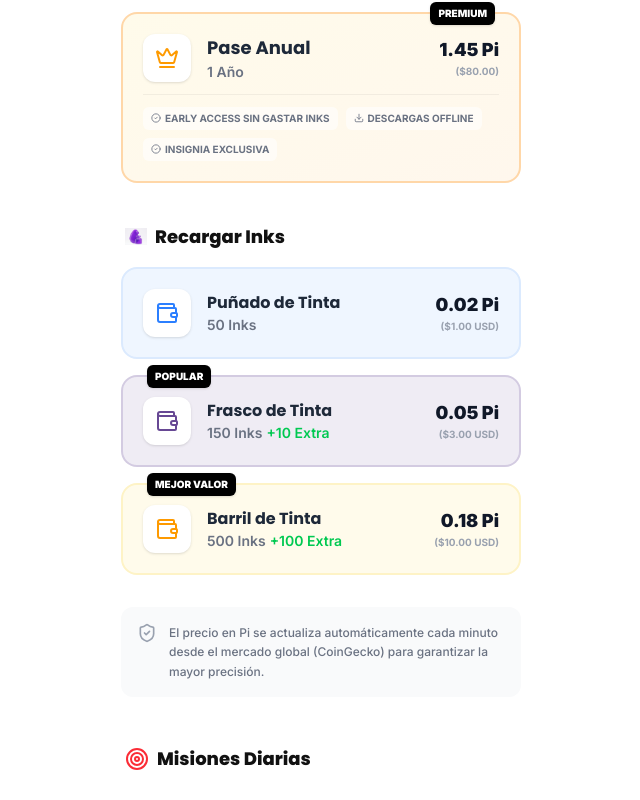
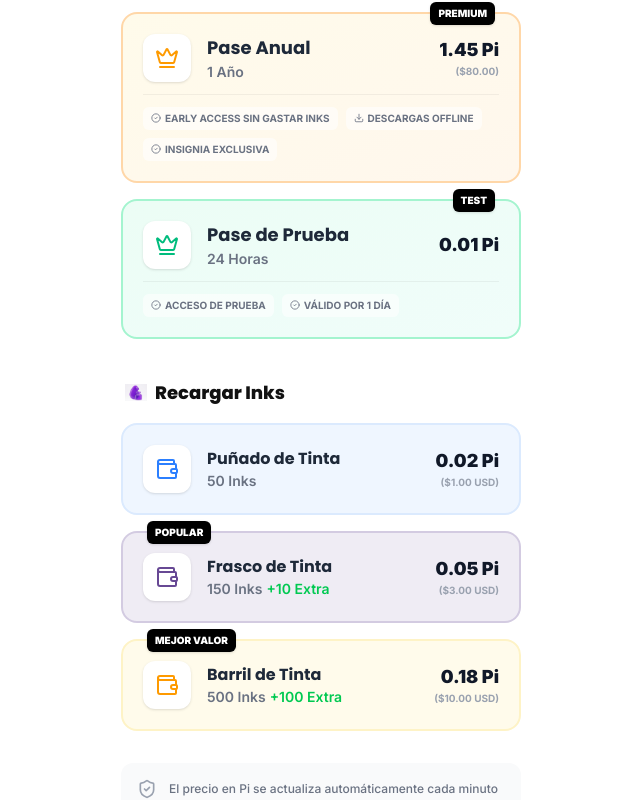
Before and after one commit to Inktoons/Inktoons, a Next.js app: page /wallet in a window 1280 px wide. Shown: the part 1132-1932 px from the top of the page, without its empty margins (319-959 px from the left). Built offline with nearby package versions, Linux system fonts and the light colour scheme; no server answers; the database is empty.

Commit message:
Añadir Pase de Prueba de 0.01 Pi para testing en Mainnet

```diff
--- a/src/app/wallet/page.tsx
+++ b/src/app/wallet/page.tsx
@@ -103,6 +103,18 @@ export default function WalletPage() {
             tag: 'PREMIUM',
             color: 'bg-gradient-to-br from-amber-50 to-orange-50 border-orange-200',
             iconColor: 'text-amber-500'
+        },
+        {
+            id: 'pass_test',
+            duration: language === 'es' ? '24 Horas' : '24 Hours',
+            durationTime: 0.033, // ~1 day
+            priceUsd: 0.00, // Not used
+            pricePi: 0.01,
+            label: language === 'es' ? 'Pase de Prueba' : 'Test Pass',
+            features: [language === 'es' ? 'Acceso de prueba' : 'Test access', language === 'es' ? 'Válido por 1 día' : 'Valid for 1 day'],
+            tag: 'TEST',
+            color: 'bg-gradient-to-br from-emerald-50 to-teal-50 border-emerald-200',
+            iconColor: 'text-emerald-500'
         }
     ];
 
@@ -164,7 +176,7 @@ export default function WalletPage() {
             return;
         }
 
-        const piCost = Number(calculatePiPrice(pass.priceUsd));
+        const piCost = (pass as any).pricePi || Number(calculatePiPrice(pass.priceUsd));
 
         setLoadingPass(pass.id);
 
@@ -346,9 +358,9 @@ export default function WalletPage() {
                                     </div>
                                     <div className="flex flex-col items-end">
                                         <span className="text-lg font-black text-gray-900">
-                                            {typeof piCost === 'number' ? `${piCost} Pi` : <span className="text-gray-400 text-sm">{t('profile_loading')}</span>}
+                                            {(pass as any).pricePi ? `${(pass as any).pricePi} Pi` : (typeof piCost === 'number' ? `${piCost} Pi` : <span className="text-gray-400 text-sm">{t('profile_loading')}</span>)}
                                         </span>
-                                        <span className="text-[10px] font-bold text-gray-400">(${pass.priceUsd.toFixed(2)})</span>
+                                        {!(pass as any).pricePi && <span className="text-[10px] font-bold text-gray-400">(${pass.priceUsd.toFixed(2)})</span>}
                                     </div>
                                 </div>
 
```
